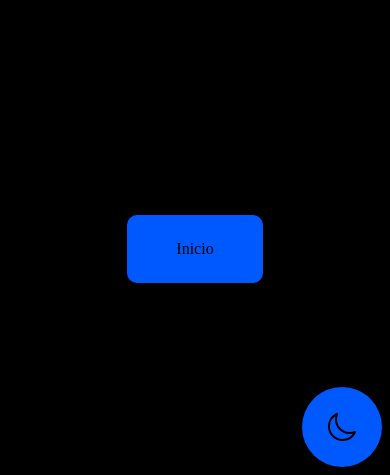
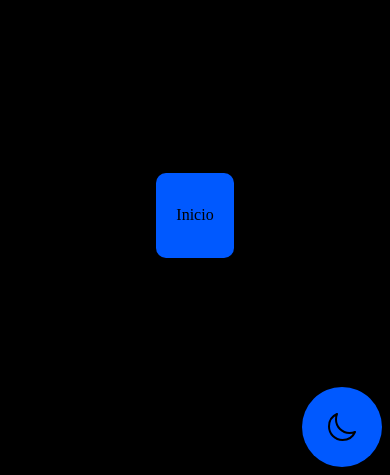
Before and after one commit to LuisLM02/LuisLM02.github.io, a plain HTML site: page poyects/app_cronometro/index.html in a window 390 px wide. Shown: the part 369-844 px from the top of the page. Drawn offline with nearby package versions, Linux system fonts and the light colour scheme.

Commit message:
Update index.html

```diff
--- a/poyects/app_cronometro/index.html
+++ b/poyects/app_cronometro/index.html
@@ -5,6 +5,7 @@
   <meta http-equiv="X-UA-Compatible" content="IE=edge">
   <meta name="viewport" content="width=device-width, initial-scale=1.0">
   <link rel="stylesheet" href="./css/styles.css">
+  <link rel="stylesheet" href="./css/style_mobile.css">
   <title>Cronómetro</title>
 </head>
 <body>
```
